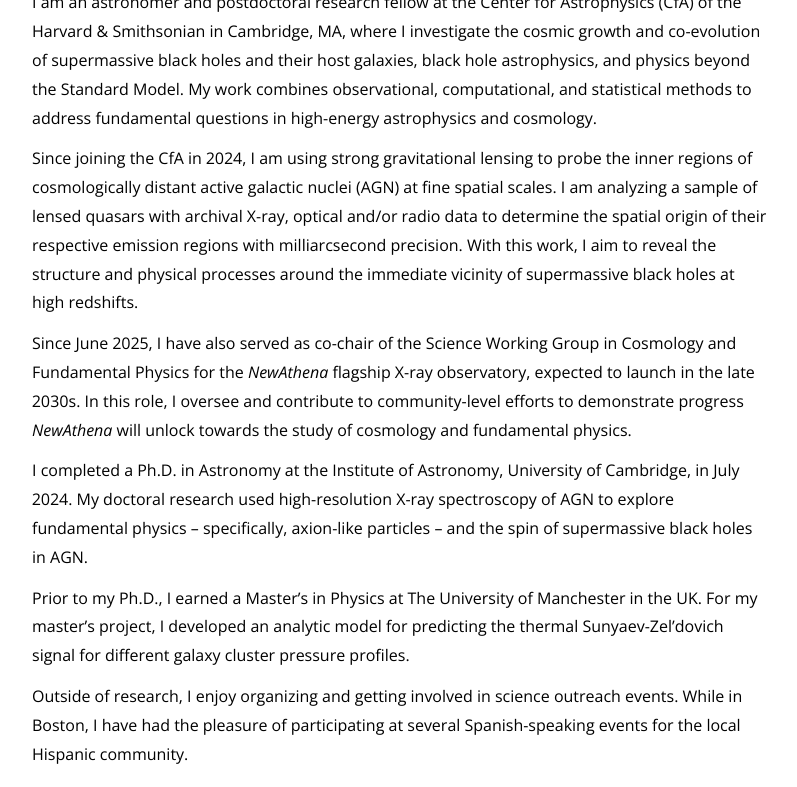
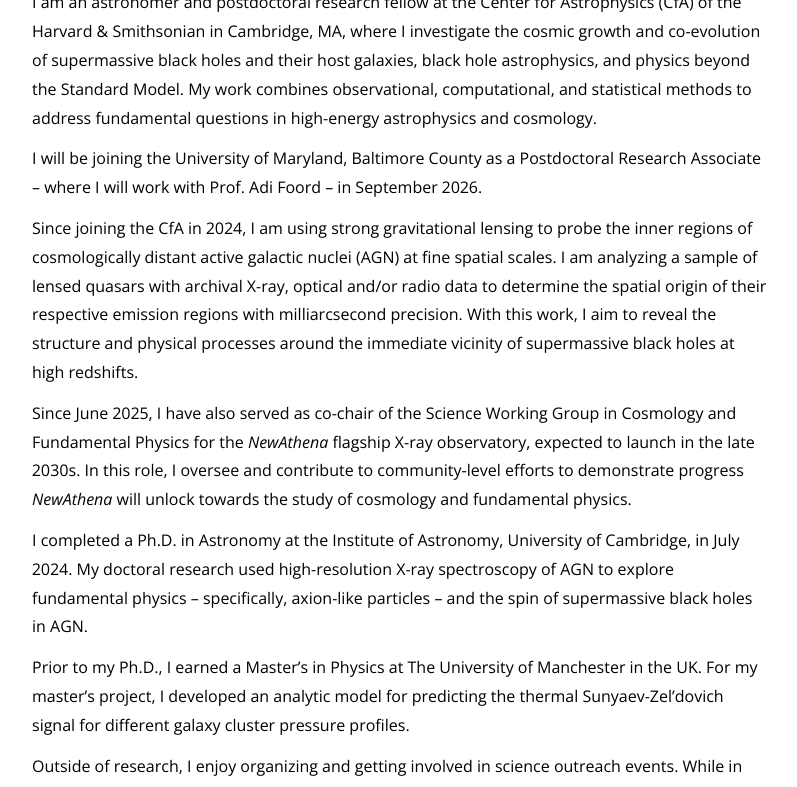
Before and after one commit to jsiskreynes-astro/jsiskreynes-astro.github.io, a Jekyll site: the page built from index.md, in a window 1280 px wide and 900 px high, scrolled down 362 px, cut to the strip 113-900 px from the top of the window. Shown: the whole strip, without its empty margins (240-1037 px from the left). Built offline with Jekyll 4.4.1, drawn with Linux system fonts in a browser that asks for light colours; nearby versions of some CDN libraries.

Commit message:
Update index.md

```diff
--- a/index.md
+++ b/index.md
@@ -9,6 +9,8 @@
 ![alt text]({{ site.baseurl }}/assets/me.JPG "Profile Picture"){:.profile}
 
 I am an astronomer and postdoctoral research fellow at the Center for Astrophysics (CfA) of the Harvard &amp; Smithsonian in Cambridge, MA, where I investigate the cosmic growth and co-evolution of supermassive black holes and their host galaxies, black hole astrophysics, and physics beyond the Standard Model. My work combines observational, computational, and statistical methods to address fundamental questions in high-energy astrophysics and cosmology.
+
+I will be joining the University of Maryland, Baltimore County as a Postdoctoral Research Associate -- where I will work with Prof. Adi Foord -- in September 2026.
 
 Since joining the CfA in 2024, I am using strong gravitational lensing to probe the inner regions of cosmologically distant active galactic nuclei (AGN) at fine spatial scales. I am analyzing a sample of lensed quasars with archival X-ray, optical and/or radio data to determine the spatial origin of their respective emission regions with milliarcsecond precision. With this work, I aim to reveal the structure and physical processes around the immediate vicinity of supermassive black holes at high redshifts.
 
```
